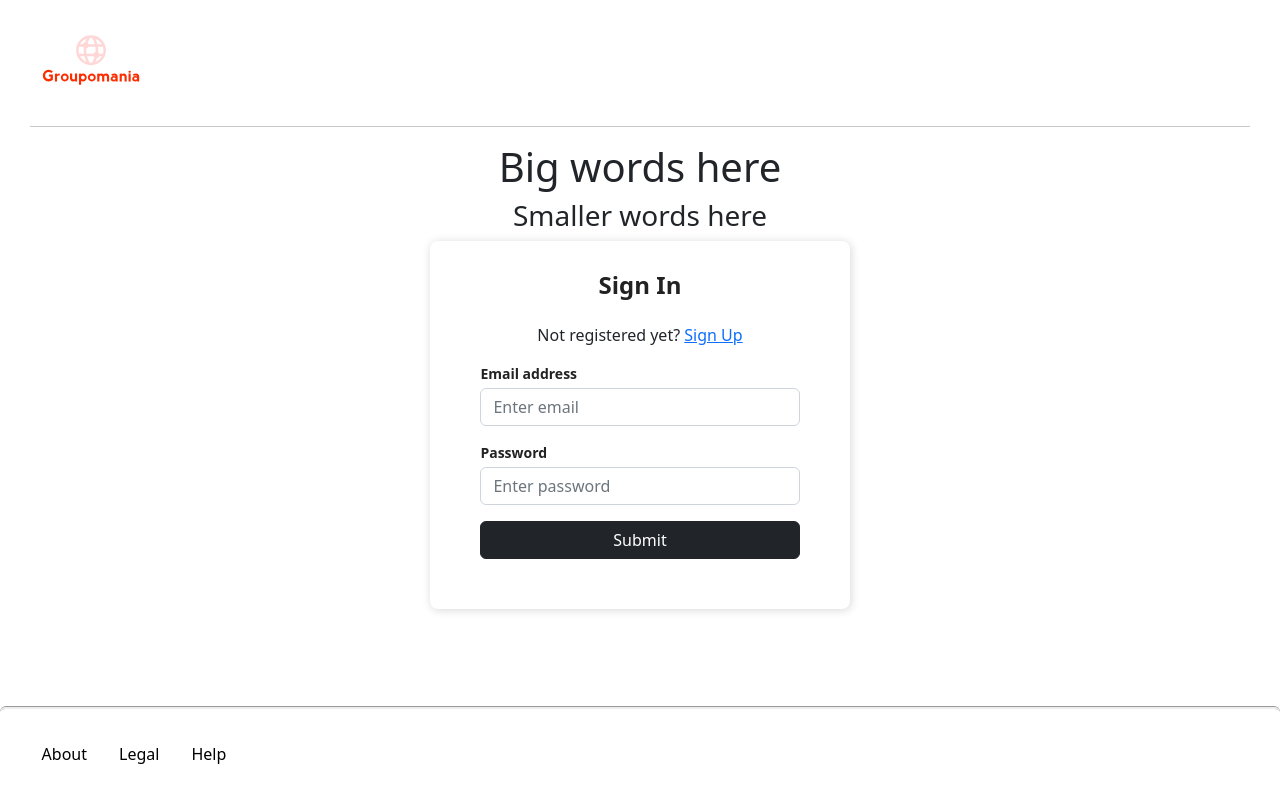
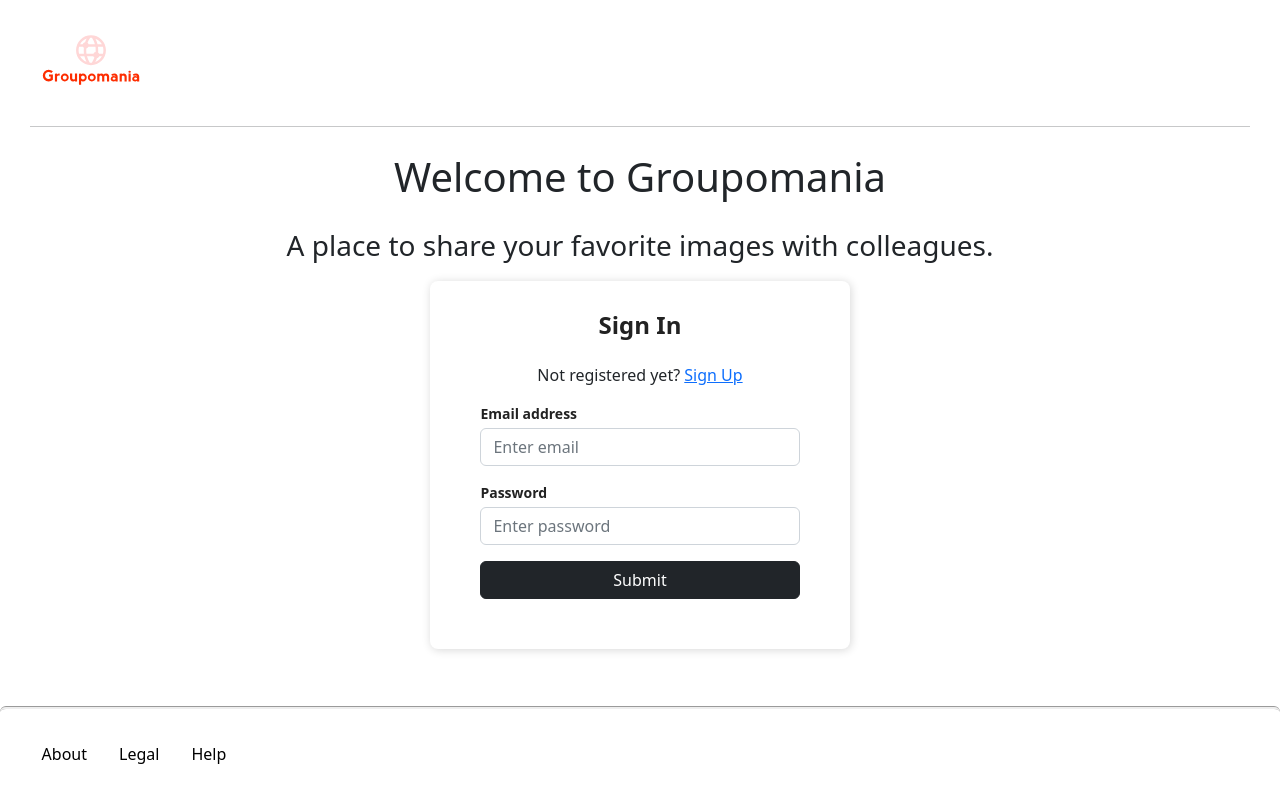
Before and after one commit to divineaverage/P7_Groupomania, a React (Create React App) app in the folder client/: page / in a window 1280 px wide. Built offline with nearby package versions, Linux system fonts and the light colour scheme.

Commit message:
minor styling on auth

```diff
--- a/client/src/components/Login/Auth.jsx
+++ b/client/src/components/Login/Auth.jsx
@@ -52,8 +52,8 @@ export default function Auth (props) {
       <div className="page-container">
         <NavBar></NavBar>
         <div className="title-bar">
-        <h1>Big words here</h1>
-        <h3>Smaller words here</h3>
+        <h1>Welcome to Groupomania</h1>
+        <h3>A place to share your favorite images with colleagues.</h3>
         </div>
         <div className="Auth-form-container">
           <form className="Auth-form" onSubmit={handleFormSubmission}>
--- a/client/src/components/Login/auth.scss
+++ b/client/src/components/Login/auth.scss
@@ -3,28 +3,25 @@
 	display: flex;
 	align-items: center;
 	flex-direction: column;
-}
-
 	.Auth-form {
 		width: 420px;
 		box-shadow: rgb(0 0 0 / 16%) 1px 1px 10px;
 		padding-top: 30px;
 		padding-bottom: 50px;
 		border-radius: 8px;
-	background-color: white
-}
-
+		background-color: white;
 		.Auth-form-content {
 			padding-left: 12%;
 			padding-right: 12%;
-}
-
 			.Auth-form-title {
 				text-align: center;
 				margin-bottom: 1em;
 				font-size: 24px;
 				color: rgb(34, 34, 34);
 				font-weight: 800;
+			}
+		}
+	}
 }
 
 label {
@@ -37,5 +34,11 @@ label {
     display: flex;
     align-items: center;
     flex-direction: column;
+	h1 {
+		padding: 10px 0px 10px 0px;
+	}
+	h3 {
+		padding: 10px 0px 10px 0px;
+	}
 
 }
```
Lines whose indentation alone changed are shown as unchanged.
